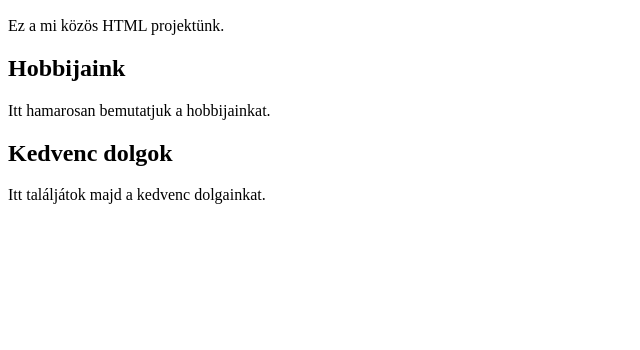
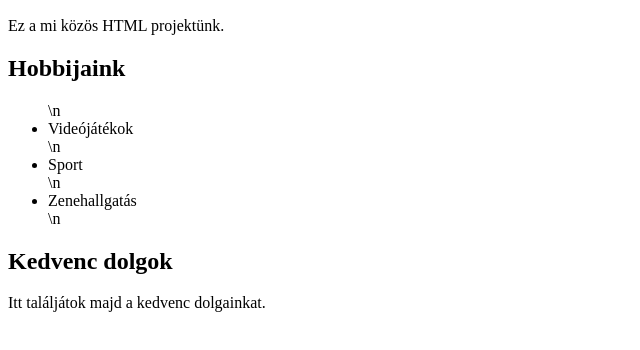
Before and after one commit to balazsnagy4a-hash/Robban-cic-k-weboldal, a plain HTML site: page index.html in a window 1280 px wide. Shown: the part 110-460 px from the top of the page, without its empty margins (0-640 px from the left). Drawn offline with Linux system fonts and the light colour scheme.

Commit message:
Add hobbies list to index.html
Added a list of hobbies to the HTML project.

```diff
--- a/index.html
+++ b/index.html
@@ -11,8 +11,11 @@
     <p>Ez a mi közös HTML projektünk.</p>
 
     <h2>Hobbijaink</h2>
-    <p>Itt hamarosan bemutatjuk a hobbijainkat.</p>
-
+<ul>\n
+        <li>Videójátékok</li>\n
+        <li>Sport</li>\n
+        <li>Zenehallgatás</li>\n
+</ul>
     <h2>Kedvenc dolgok</h2>
     <p>Itt találjátok majd a kedvenc dolgainkat.</p>
 </body>
```
